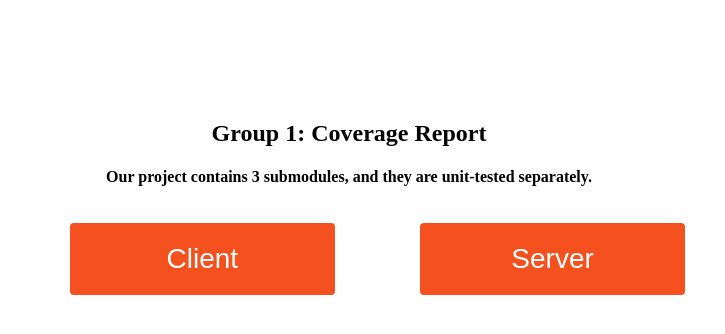
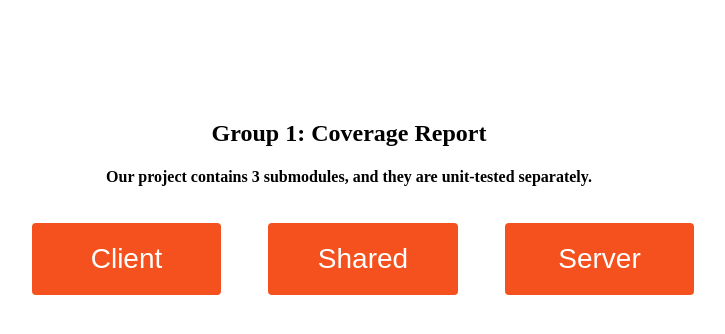
Before and after one commit to 0HugoHu/Harry-Potter-Strategy-Game, a plain HTML site: page index.html in a window 1280 px wide. Shown: the whole page, without its empty margins (291-1016 px from the left). Drawn offline with Linux system fonts and the light colour scheme.

Commit message:
Gitlab CI test

```diff
--- a/index.html
+++ b/index.html
@@ -15,7 +15,7 @@
   transition: all 0.5s;
   cursor: pointer;
   margin: 5px;
-  margin-left:10%;
+  margin-left:5%;
 }
 
 .button span {
@@ -59,8 +59,9 @@
 <h4><center>Our project contains 3 submodules, and they are unit-tested separately.</center></h4>
 
 <div class="btn-group" style="width:60%;">
-    <button style="width:35%;" class="button" onclick="client"><span>Client </span></button>
-    <button style="width:35%;" class="button" onclick="server"><span>Server </span></button>
+    <button style="width:25%;" class="button" onclick="https://hugo.pages.oit.duke.edu/ece651-sp23-group1/client"><span>Client </span></button>
+    <button style="width:25%;" class="button" onclick="https://hugo.pages.oit.duke.edu/ece651-sp23-group1/server"><span>Shared </span></button>
+    <button style="width:25%;" class="button" onclick="https://hugo.pages.oit.duke.edu/ece651-sp23-group1/server"><span>Server </span></button>
 </div>
 
 </body>
```
Also changed, not shown: 2 other files.
